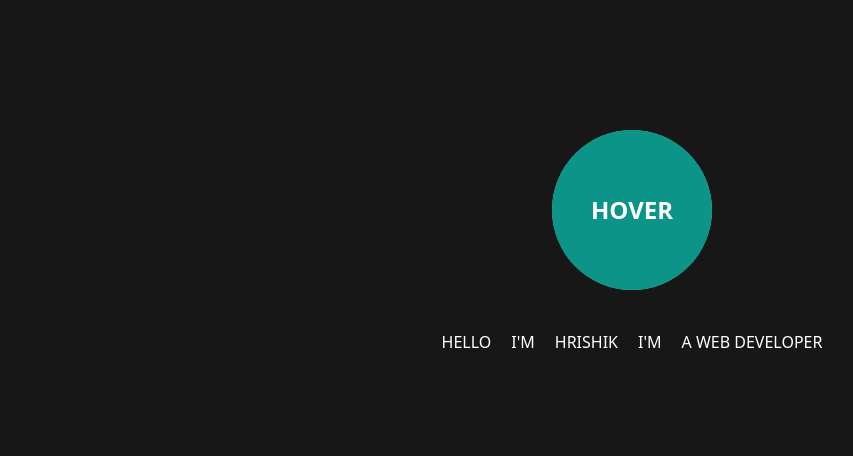
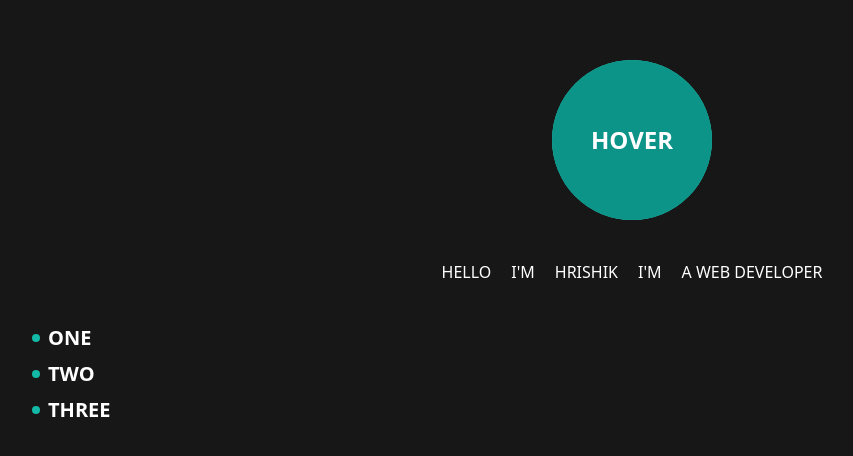
Before and after one commit to HrishikShaji/Animations, a Next.js app: page / in a window 1280 px wide. Shown: the part 158-614 px from the top of the page, without its empty margins (8-861 px from the left). Built offline with nearby package versions, Linux system fonts and the light colour scheme.

Commit message:
list animation done

```diff
--- a/components/GsapDemoTwo.tsx
+++ b/components/GsapDemoTwo.tsx
@@ -16,26 +16,50 @@ export const GsapDemoTwo = () => {
       .timeline()
       .from(headingOne, { duration: 1, opacity: 0 })
       .from(headingTwo, { opacity: 0, scale: 0, ease: 'back' })
-      .from(headingThree, { y: 160, duration: 0.8, ease: 'back' })
+      .from(headingThree, { y: 160, duration: 0.8, ease: 'back' }, '+=1')
       .from(headingFour, { xPercent: 100, duration: 0.2 })
-      .from(headingFive, { yPercent: 200, duration: 1 })
+      .from(headingFive, { yPercent: 200, duration: 1 }, '<')
   }, [])
 
-  const manageMouseEnter = () => {
+  const manageMouseHover = () => {
     gsap.fromTo(
       circleRef.current,
       { scale: 0 },
       {
-        scale: 0,
+        scale: 1,
         duration: 1,
         ease: 'circ'
       }
     )
   }
+
+  const items = [
+    {
+      name: 'ONE'
+    },
+    {
+      name: 'TWO'
+    },
+    {
+      name: 'THREE'
+    }
+  ]
+  const manageMouseEnter = (id: number) => {
+    const title = document.getElementById(`k_${id}`)
+    const dot = document.getElementById(`j_${id}`)
+    gsap.to(title, { x: 10 })
+    gsap.to(dot, { scale: 2 })
+  }
+  const manageMouseLeave = (id: number) => {
+    const title = document.getElementById(`k_${id}`)
+    const dot = document.getElementById(`j_${id}`)
+    gsap.to(title, { x: 0 })
+    gsap.to(dot, { scale: 1 })
+  }
   return (
-    <div className='h-screen w-full flex flex-col gap-10 justify-center text-white items-center'>
+    <div className='h-screen w-full flex flex-col gap-10 p-10 justify-center text-white items-center'>
       <div
-        onMouseEnter={manageMouseEnter}
+        onMouseEnter={manageMouseHover}
         className='h-40 w-40 bg-teal-400 flex justify-center items-center rounded-full relative'
       >
         <div
@@ -61,6 +85,21 @@ export const GsapDemoTwo = () => {
           A WEB DEVELOPER
         </h1>
       </div>
+      <div className='flex flex-col gap-2 w-full items-start'>
+        {items.map((item, i) => (
+          <div
+            className='flex gap-2 items-center'
+            key={i}
+            onMouseEnter={() => manageMouseEnter(i)}
+            onMouseLeave={() => manageMouseLeave(i)}
+          >
+            <div id={`j_${i}`} className='h-2 w-2 rounded-full bg-teal-500' />
+            <h3 id={`k_${i}`} className='font-semibold text-xl'>
+              {item.name}
+            </h3>
+          </div>
+        ))}
+      </div>
     </div>
   )
 }
```
